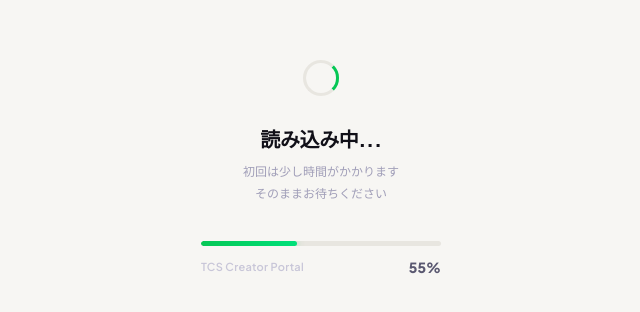
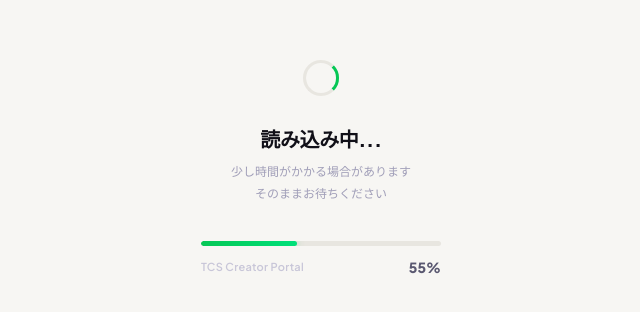
Before and after one commit to rkrymd/tcs-portal, a plain HTML site: page index.html in a window 1280 px wide. Shown: the part 226-538 px from the top of the page, 319-959 px from the left. Drawn offline with Linux system fonts and the light colour scheme.

Commit message:
fix: ローディング画面のテキストを修正（「初回は」を削除）
Co-Authored-By: Claude Opus 4.6 (1M context) <noreply@anthropic.com>

```diff
--- a/index.html
+++ b/index.html
@@ -100,7 +100,7 @@
   <div id="loadScreen">
     <div class="spin"></div>
     <div class="load-title">読み込み中...</div>
-    <div class="load-sub">初回は少し時間がかかります<br>そのままお待ちください</div>
+    <div class="load-sub">少し時間がかかる場合があります<br>そのままお待ちください</div>
     <div class="ptrack"><div class="pfill" id="pfill"></div></div>
     <div class="load-foot">
       <div class="load-brand">TCS Creator Portal</div>
```
